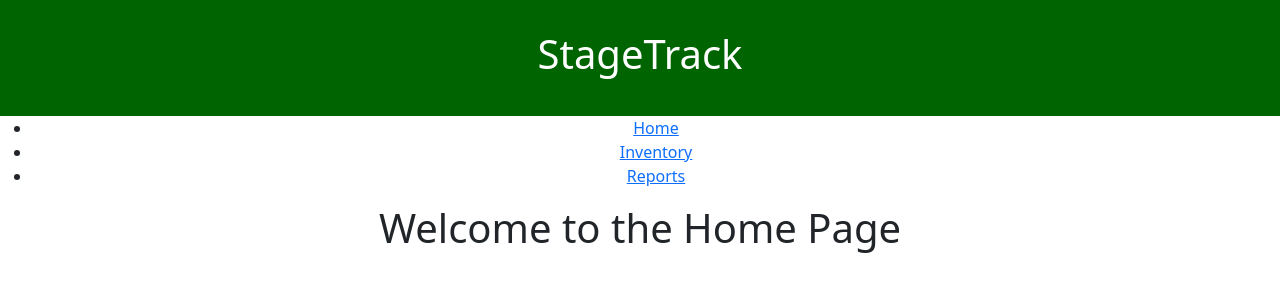
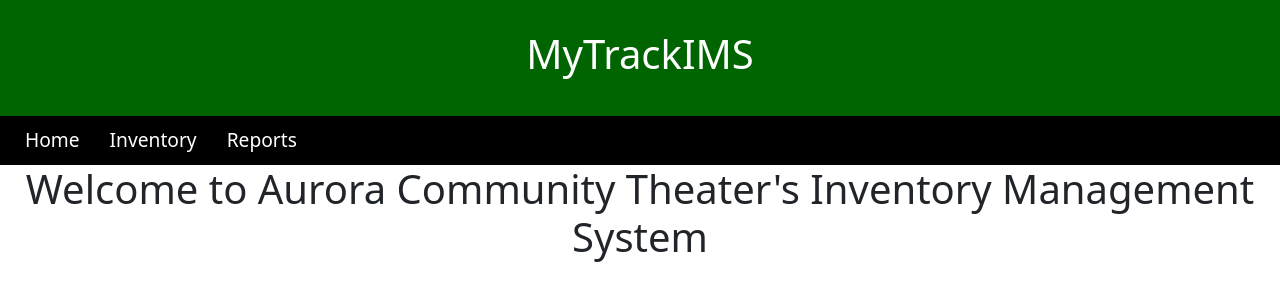
Before and after one commit to juliahumphrys/inventory-management-system, a React (Create React App) app: page / in a window 1280 px wide. Shown: the top 300 px of the page. Built offline with nearby package versions, Linux system fonts and the light colour scheme.

Commit message:
updated name and navigation bar

```diff
--- a/src/App.css
+++ b/src/App.css
@@ -37,6 +37,23 @@
   color: #61dafb;
 }
 
+.Routes ul{
+  list-style-type: none;
+  background-color: black;
+  padding: 0px;
+  margin: 0px;
+  overflow: hidden;
+}
+
+.Routes a{
+  color: white;
+  text-decoration: none;
+  padding: 15px;
+  display: block;
+  text-align: center;
+}
+
+
 @keyframes App-logo-spin {
   from {
     transform: rotate(0deg);
--- a/src/App.js
+++ b/src/App.js
@@ -11,8 +11,9 @@ function App() {
       <div className="App">
         {/* Banner and Header */}
         <header className="app-header">
-          <h1>StageTrack</h1>
+          <h1>MyTrackIMS</h1>
         </header>
+
 
         <NavBar />
 
@@ -27,8 +28,9 @@ function App() {
   );
 }
 
+
 function Home() {
-  return <h1>Welcome to the Home Page</h1>;
+  return <h1>Welcome to Aurora Community Theater's Inventory Management System</h1>;
 }
 
 function Inventory() {
--- /dev/null
+++ b/src/Components/NavBar.css
@@ -0,0 +1,32 @@
+/* Navigation bar container */
+.navbar {
+    background-color: black;
+    padding: 10px;
+    text-align: center;
+  }
+
+  /* Navigation list - horizontal layout */
+  .navbar-list {
+    list-style: none;
+    margin: 0;
+    padding: 0;
+    display: flex;
+    justify-content: center; /* Centers the navigation items horizontally */
+  }
+
+  /* Navigation items */
+  .navbar-list li {
+    margin: 0 15px; /* Adds space between each link */
+  }
+
+  /* Navigation links */
+  .navbar-list li a {
+    color: white;
+    text-decoration: none;
+    font-size: 1.2em;
+  }
+
+  /* Hover effect for links */
+  .navbar-list li a:hover {
+    text-decoration: underline; /* Underlines the link on hover */
+  }
--- a/src/Components/NavBar.js
+++ b/src/Components/NavBar.js
@@ -1,10 +1,11 @@
 // src/components/NavBar.js
 import React from 'react';
+import './NavBar.css';
 
 function NavBar() {
   return (
-    <nav>
-      <ul>
+    <nav className="navbar">
+      <ul className="navbar-list">
         <li><a href="/">Home</a></li>
         <li><a href="/inventory">Inventory</a></li>
         <li><a href="/reports">Reports</a></li>
```
